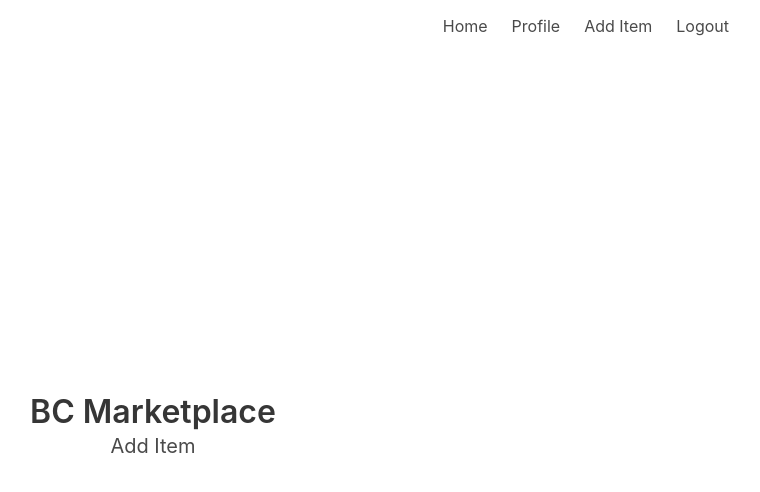
After one commit to mylesgrxnt/BC-Marketplace, a Flask app: page /add_item in a window 1280 px wide. The commit adds this page. Shown: the top 492 px of the page, without its empty margins (487-1247 px from the left). Run offline with Flask 3, Linux system fonts and the light colour scheme; a user stored in the database is signed in.

Commit message:
added add_item shit

```diff
--- a/project/auth.py
+++ b/project/auth.py
@@ -1,7 +1,7 @@
 from flask import Blueprint, render_template, redirect, url_for, flash, request
 from flask_login import login_user, login_required, logout_user
 from werkzeug.security import generate_password_hash, check_password_hash
-from .models import User
+from .models import User, Product
 from . import db
 
 auth = Blueprint('auth', __name__)
--- a/project/main.py
+++ b/project/main.py
@@ -1,5 +1,6 @@
 from flask import Blueprint, render_template
 from flask_login import login_required, current_user
+from .models import User, Product
 from . import db
 
 main = Blueprint('main', __name__)
@@ -12,3 +13,8 @@ def index():
 @login_required
 def profile():
   return render_template('profile.html', name=current_user.name)
+
+@main.route('/add_item')
+@login_required
+def add_item():
+  return render_template('add_item.html')
--- /dev/null
+++ b/project/templates/add_item.html
@@ -0,0 +1,10 @@
+{% extends "base.html" %}
+
+{% block content %}
+<h1 class="title">
+  BC Marketplace
+</h1>
+<h2 class="subtitle">
+  Add Item
+</h2>
+{% endblock %}
--- a/project/templates/base.html
+++ b/project/templates/base.html
@@ -23,6 +23,9 @@
                         {% if current_user.is_authenticated %}
                         <a href="{{ url_for('main.profile') }}" class="navbar-item">
                             Profile
+                        </a>
+                        <a href="{{ url_for('main.add_item') }}" class="navbar-item">
+                            Add Item
                         </a>
                         {% endif %}
                         {% if not current_user.is_authenticated %}
```
Also changed, not shown: README.md, instance/db.sqlite.
